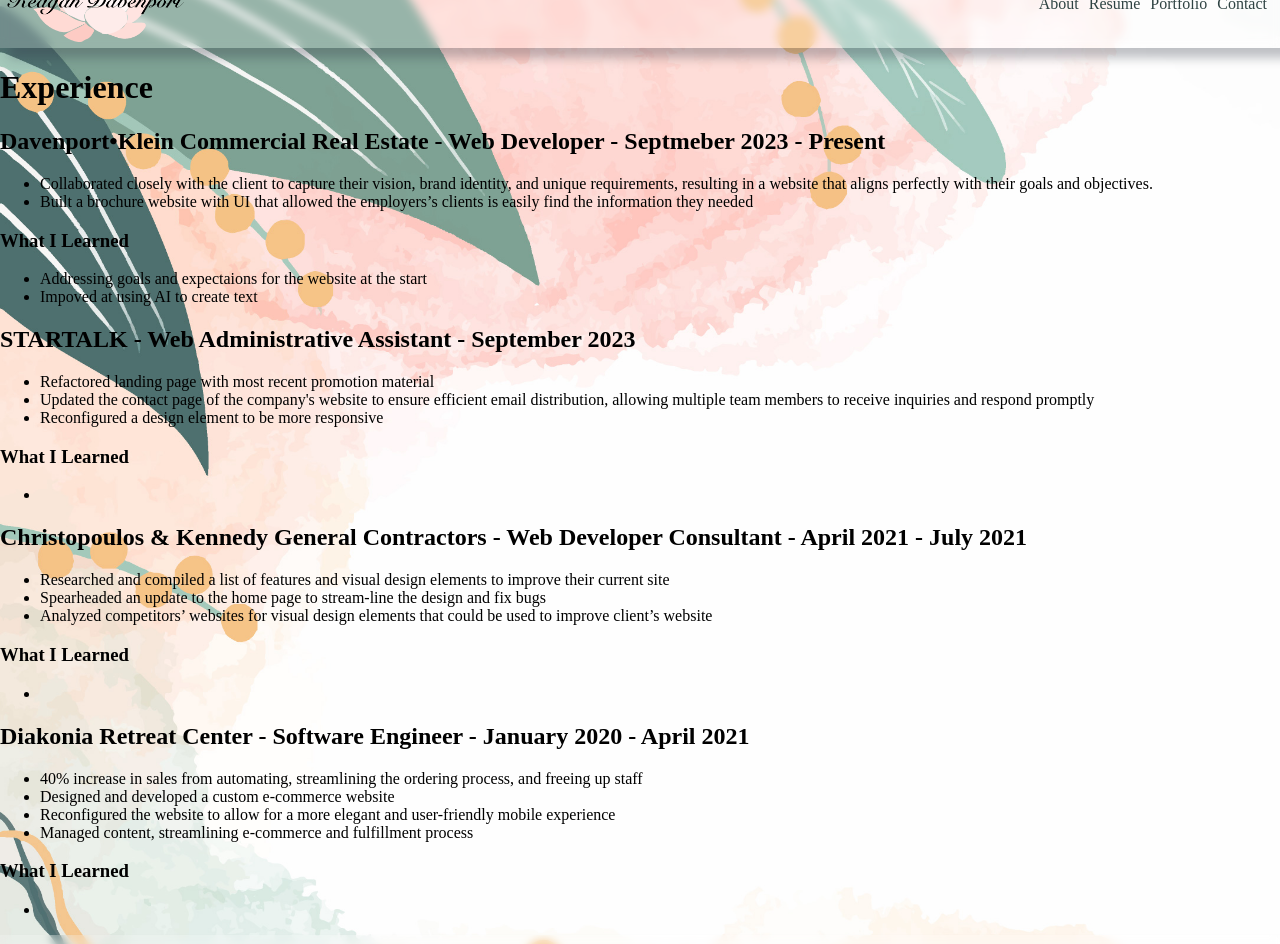
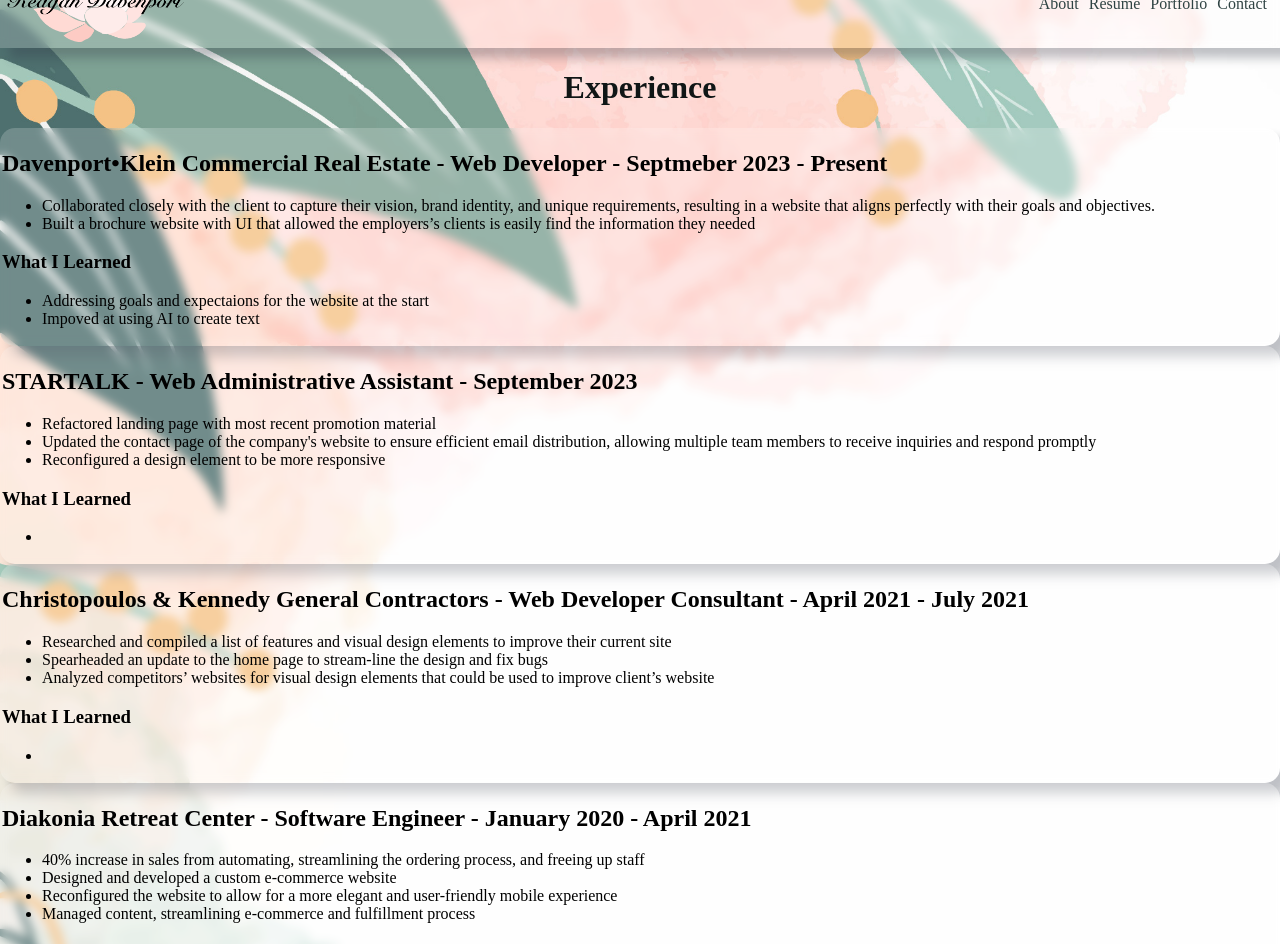
Before and after one commit to ReaganADavenport/Portfolio, a React (Create React App) app: page /resume in a window 1280 px wide. Shown: the part 40-984 px from the top of the page. Built offline with nearby package versions, Linux system fonts and the light colour scheme.

Commit message:
added divs around each job on resume, started to add styles

```diff
--- a/src/Components/resume/resume.css
+++ b/src/Components/resume/resume.css
@@ -0,0 +1,37 @@
+.Resume h1{
+    color: #101616;
+    display: flex;
+    justify-content: center;
+}
+
+.dk-block{
+    background: rgba(255, 255, 255, 0.2);
+    backdrop-filter: blur(5px);
+    border: solid 2px transparent;
+    border-radius: 15px;
+    box-shadow: 10px 10px 10px rgba(46, 54, 68, 0.3);
+}
+
+.st-block{
+    background: rgba(255, 255, 255, 0.2);
+    backdrop-filter: blur(5px);
+    border: solid 2px transparent;
+    border-radius: 15px;
+    box-shadow: 10px 10px 10px rgba(46, 54, 68, 0.3);
+}
+
+.ck-block{
+    background: rgba(255, 255, 255, 0.2);
+    backdrop-filter: blur(5px);
+    border: solid 2px transparent;
+    border-radius: 15px;
+    box-shadow: 10px 10px 10px rgba(46, 54, 68, 0.3);
+}
+
+.drc-block{
+    background: rgba(255, 255, 255, 0.2);
+    backdrop-filter: blur(5px);
+    border: solid 2px transparent;
+    border-radius: 15px;
+    box-shadow: 10px 10px 10px rgba(46, 54, 68, 0.3);
+}
--- a/src/Components/resume/resume.js
+++ b/src/Components/resume/resume.js
@@ -6,6 +6,7 @@
     return(
         <div className="Resume">
             <h1>Experience</h1>
+            <div className='dk-block'>
                 <h2>Davenport•Klein Commercial Real Estate - Web Developer - Septmeber 2023 - Present</h2>
                     <ul>
                         <li>Collaborated closely with the client to capture their vision, brand identity, and unique requirements, resulting in a website that aligns perfectly with their goals and objectives.</li>
@@ -16,6 +17,8 @@
                         <li>Addressing goals and expectaions for the website at the start</li>
                         <li>Impoved at using AI to create text</li>
                     </ul>
+            </div>
+            <div className='st-block'>
                 <h2>STARTALK - Web Administrative Assistant - September 2023</h2>
                     <ul>
                         <li>Refactored landing page with most recent promotion material</li>
@@ -26,6 +29,8 @@
                     <ul>
                         <li></li>
                     </ul>
+            </div>
+            <div className='ck-block'>
                 <h2>Christopoulos & Kennedy General Contractors - Web Developer Consultant - April 2021 - July 2021</h2>
                 <ul>
                         <li>Researched and compiled a list of features and visual design elements to improve their current site</li>
@@ -36,7 +41,9 @@
                     <ul>
                         <li></li>
                     </ul>
-                    <h2>Diakonia Retreat Center - Software Engineer - January 2020 - April 2021</h2>
+            </div>
+            <div className='drc-block'>
+                <h2>Diakonia Retreat Center - Software Engineer - January 2020 - April 2021</h2>
                     <ul>
                         <li>40% increase in sales from automating, streamlining the ordering process, and freeing up staff</li>
                         <li>Designed and developed a custom e-commerce website</li>
@@ -47,6 +54,9 @@
                     <ul>
                         <li></li>
                     </ul>
+            </div>
+
+
 
         </div>
     )
```
